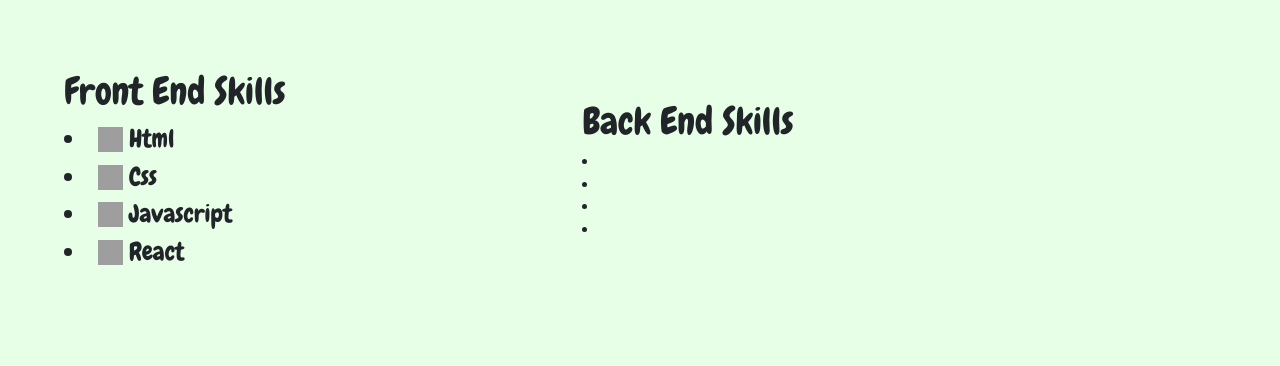
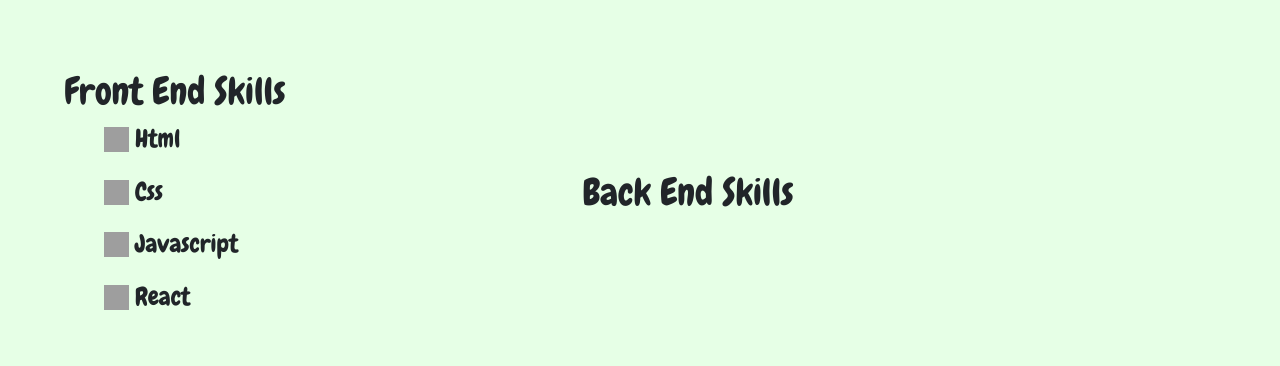
Before and after one commit to smh13/PortFolio, a plain HTML site: page index.html in a window 1280 px wide. Shown: the part 820-1186 px from the top of the page. Drawn offline with nearby package versions, Linux system fonts and the light colour scheme; grey boxes are pictures that could not be loaded; a web font is replaced by a local one.

Commit message:
Update index.html

```diff
--- a/index.html
+++ b/index.html
@@ -86,17 +86,19 @@
 <div id="a">
 	<div id="b">
 		<h1>Front End Skills</h1>
-		<li><img src="https://upload.wikimedia.org/wikipedia/commons/thumb/6/61/HTML5_logo_and_wordmark.svg/768px-HTML5_logo_and_wordmark.svg.png?20170517184425" alt="" height="25px" width="25px"> Html</li>
-		<li><img src="https://upload.wikimedia.org/wikipedia/commons/thumb/4/43/Css-versicherung-logo.svg/640px-Css-versicherung-logo.svg.png" alt="" height="25px" width="25px"> Css</li>
-		<li><img src="https://upload.wikimedia.org/wikipedia/commons/thumb/3/3b/Javascript_Logo.png/640px-Javascript_Logo.png" alt="" height="25px" width="25px"> Javascript</li>
-		<li><img src="https://upload.wikimedia.org/wikipedia/commons/thumb/a/a7/React-icon.svg/640px-React-icon.svg.png" alt="" height="25px" width="25px"> React</li>
+		<ul><img src="https://upload.wikimedia.org/wikipedia/commons/thumb/6/61/HTML5_logo_and_wordmark.svg/768px-HTML5_logo_and_wordmark.svg.png?20170517184425" alt="" height="25px" width="25px"> Html</ul>
+		<ul><img src="https://upload.wikimedia.org/wikipedia/commons/thumb/4/43/Css-versicherung-logo.svg/640px-Css-versicherung-logo.svg.png" alt="" height="25px" width="25px"> Css</ul>
+		<ul><img src="https://upload.wikimedia.org/wikipedia/commons/thumb/3/3b/Javascript_Logo.png/640px-Javascript_Logo.png" alt="" height="25px" width="25px"> Javascript</ul>
+		<ul><img src="https://upload.wikimedia.org/wikipedia/commons/thumb/a/a7/React-icon.svg/640px-React-icon.svg.png" alt="" height="25px" width="25px"> React</ul>
 	</div>
 	<div id="c">
 		<h1>Back End Skills</h1>
-		<li></li>
-		<li></li>
-		<li></li>
-		<li></li>
+		<ul></ul>
+		<ul></ul>
+		<ul></ul>
+		<ul></ul>
+		<ul></ul>
+		<ul></ul>
 	</div>
 </div>
 <!--skills(end)-->
```
